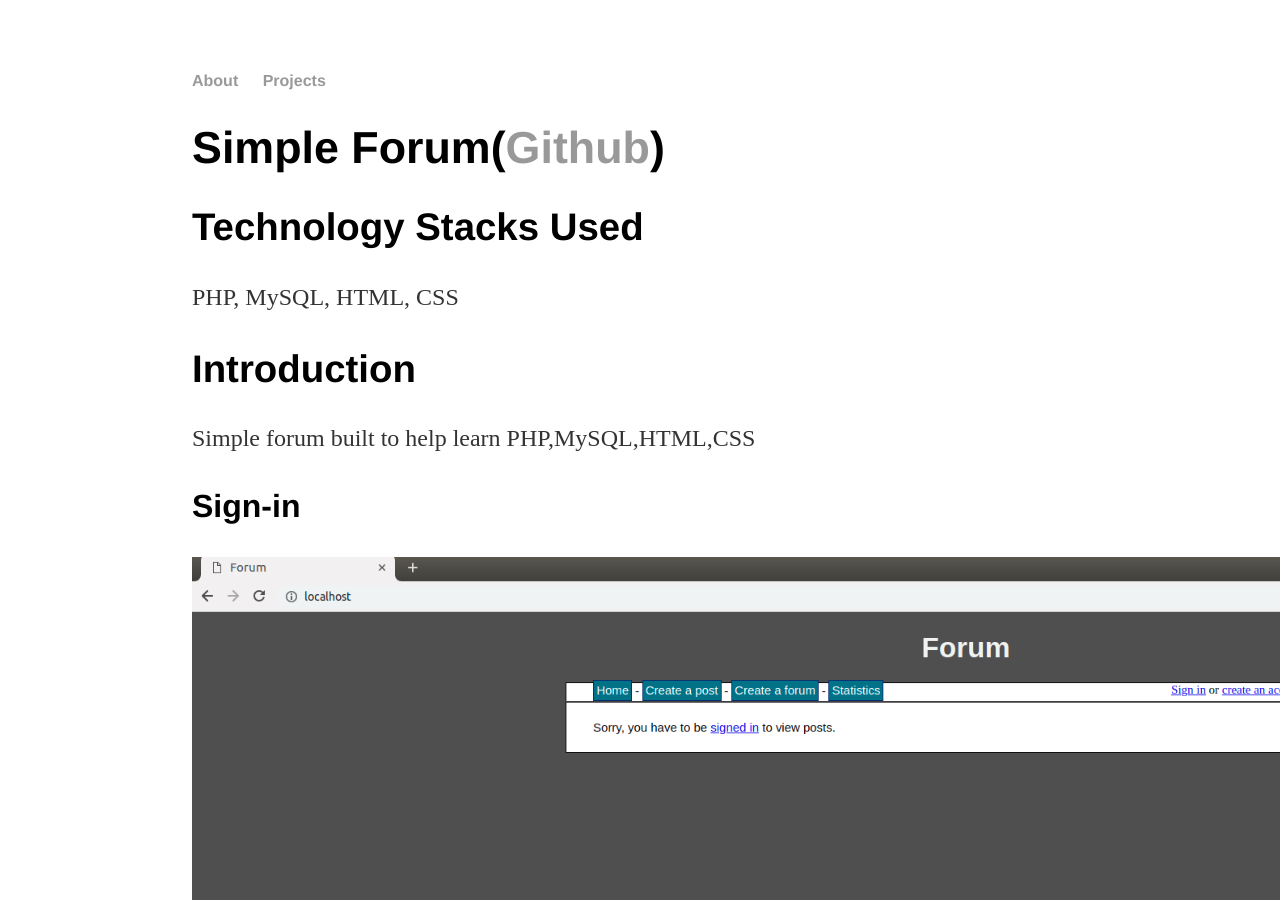
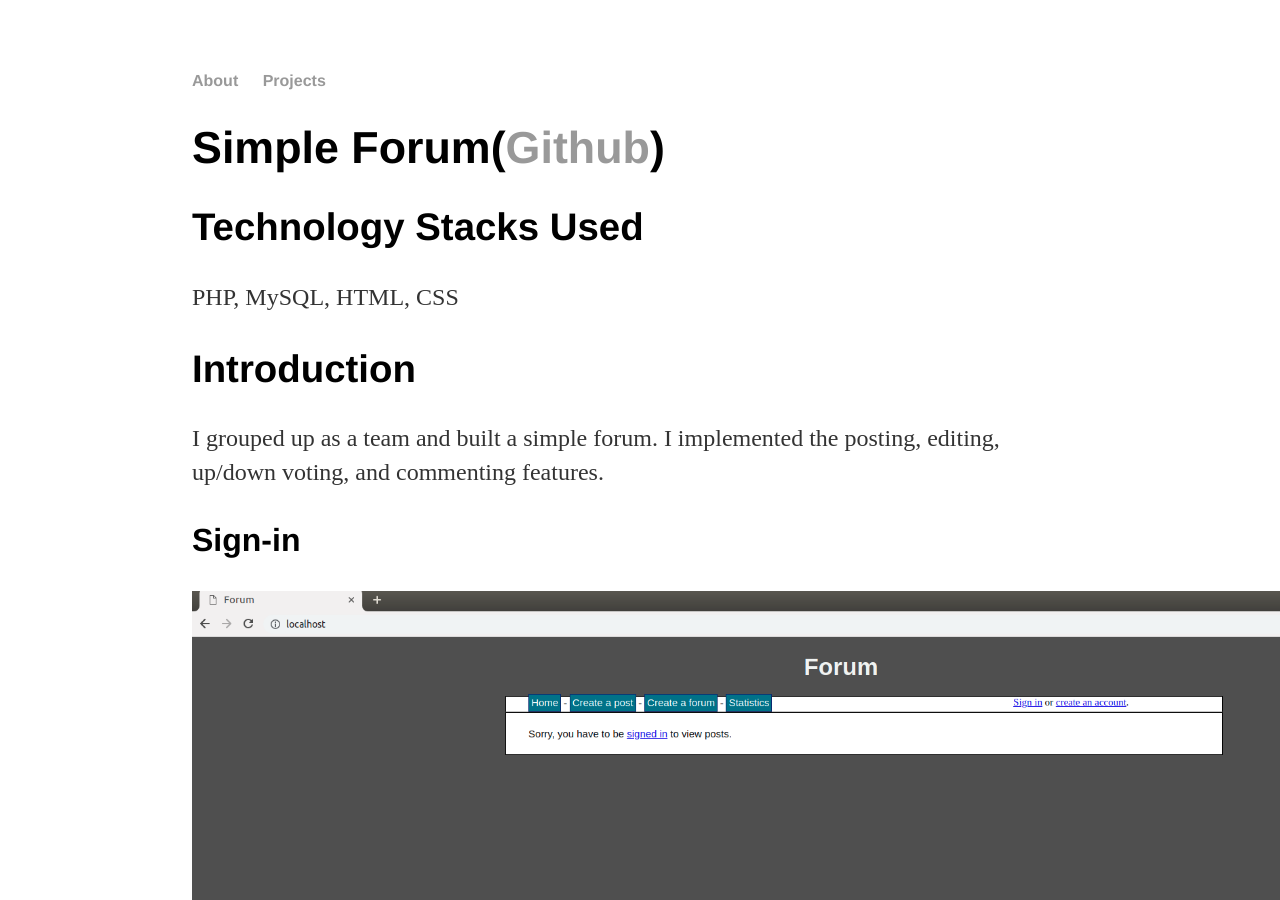
Before and after one commit to jcho7022/jcho7022.github.io, a Jekyll site: the page built from projects/forum/index.html, in a window 1280 px wide and 900 px high. Built offline with Jekyll 4.4.1, drawn with Linux system fonts in a browser that asks for light colours.

Commit message:
Update index.html

```diff
--- a/projects/forum/index.html
+++ b/projects/forum/index.html
@@ -7,16 +7,17 @@ title: Simple Forum
 <p>PHP, MySQL, HTML, CSS</p>
 
 <h2>Introduction</h2>
-<p>Simple forum built to help learn PHP,MySQL,HTML,CSS</p>
+<p>I grouped up as a team and built a simple forum.
+ I implemented the posting, editing, up/down voting, and commenting features.</p>
 <h3>Sign-in</h3>
-<img src="no_signin.png" alt="no_signin" width="1550px">
-<img src="login.png" alt="login" width="1550px">
-<img src="signup.png" alt="signup" width="1550px">
+<img src="no_signin.png" alt="no_signin" width="1300px">
+<img src="login.png" alt="login" width="1300px">
+<img src="signup.png" alt="signup" width="1300px">
 
 <h3>General Forum</h3>
-<img src="post.png" alt="post" width="1550px">
-<img src="forum_main.png" alt="forum_main" width="1550px">
-<img src="forum.png" alt="forum" width="1550px">
+<img src="post.png" alt="post" width="1300px">
+<img src="forum_main.png" alt="forum_main" width="1300px">
+<img src="forum.png" alt="forum" width="1300px">
 <h3>User Profile Permissions</h3>
-<img src="user_profile.png" alt="user_profile" width="1550px">
-<img src="permissions.png" alt="permissions" width="1550px">
+<img src="user_profile.png" alt="user_profile" width="1300px">
+<img src="permissions.png" alt="permissions" width="1300px">
```
